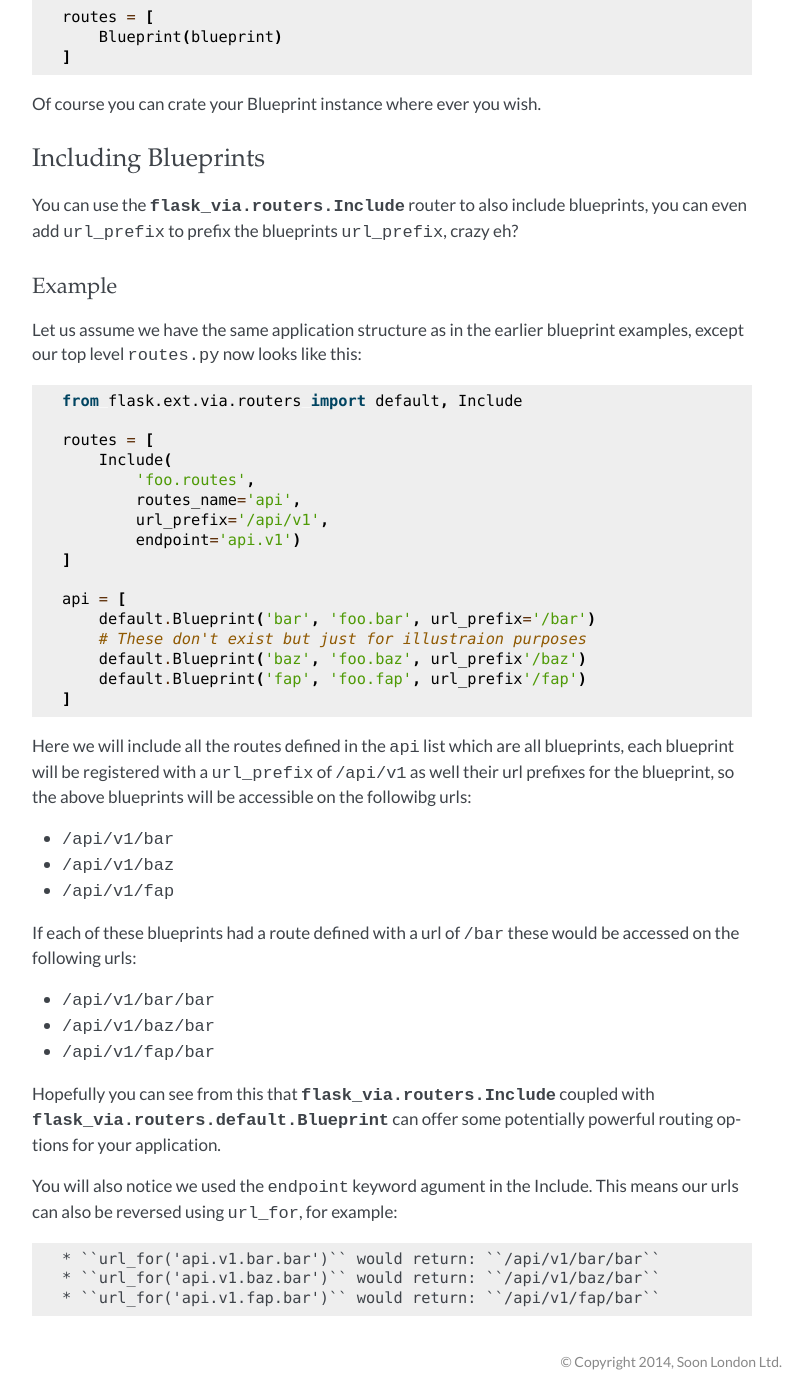
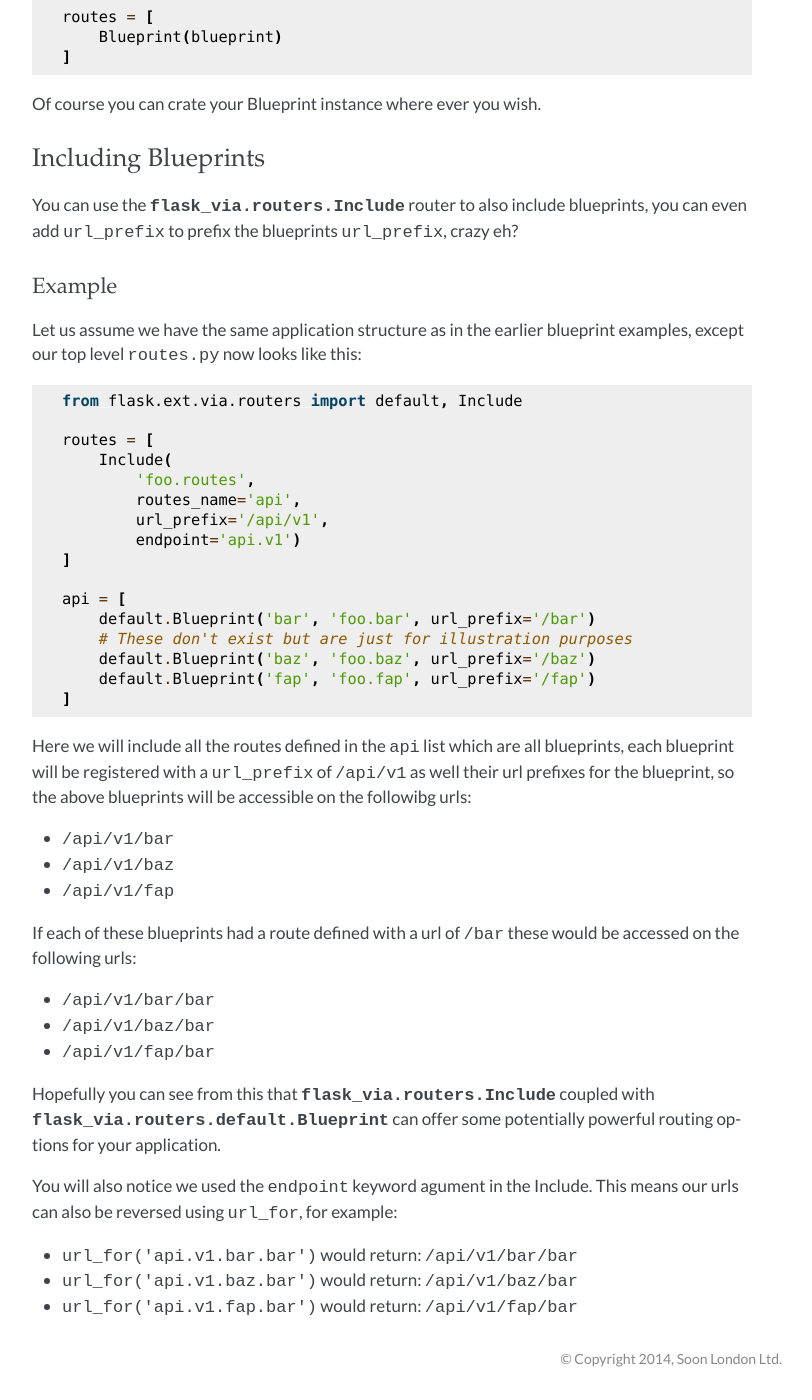
Before and after one commit to thisissoon/Flask-Via, a Sphinx documentation site: the page built from docs/include.rst, in a window 1280 px wide and 1400 px high, scrolled down 4398 px. Shown: the whole window, without its empty margins (408-1220 px from the left). Built offline with Sphinx 7.4.7, drawn with Linux system fonts in a browser that asks for light colours; some web fonts are replaced; the version number could not be read and is left out.

```diff
--- a/docs/include.rst
+++ b/docs/include.rst
@@ -238,9 +238,9 @@ blueprint examples, except our top level ``routes.py`` now looks like this::
 
     api = [
         default.Blueprint('bar', 'foo.bar', url_prefix='/bar')
-        # These don't exist but just for illustraion purposes
-        default.Blueprint('baz', 'foo.baz', url_prefix'/baz')
-        default.Blueprint('fap', 'foo.fap', url_prefix'/fap')
+        # These don't exist but are just for illustration purposes
+        default.Blueprint('baz', 'foo.baz', url_prefix='/baz')
+        default.Blueprint('fap', 'foo.fap', url_prefix='/fap')
     ]
 
 Here we will include all the routes defined in the ``api`` list which are all
@@ -264,7 +264,7 @@ coupled with :py:class:`flask_via.routers.default.Blueprint` can offer some
 potentially powerful routing options for your application.
 
 You will also notice we used the ``endpoint`` keyword agument in the Include.
-This means our urls can also be reversed using ``url_for``, for example::
+This means our urls can also be reversed using ``url_for``, for example:
 
 * ``url_for('api.v1.bar.bar')`` would return: ``/api/v1/bar/bar``
 * ``url_for('api.v1.baz.bar')`` would return: ``/api/v1/baz/bar``
```
